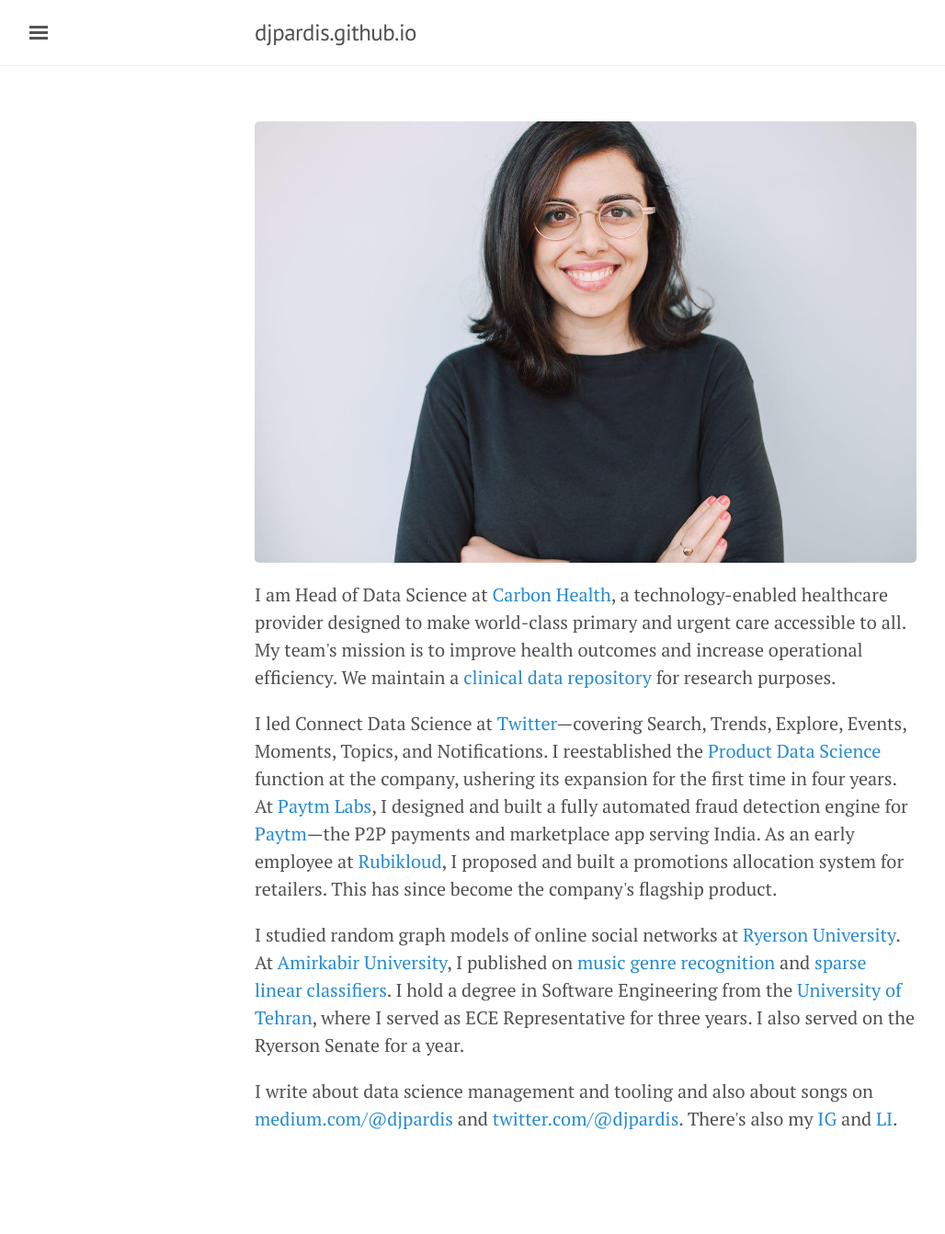
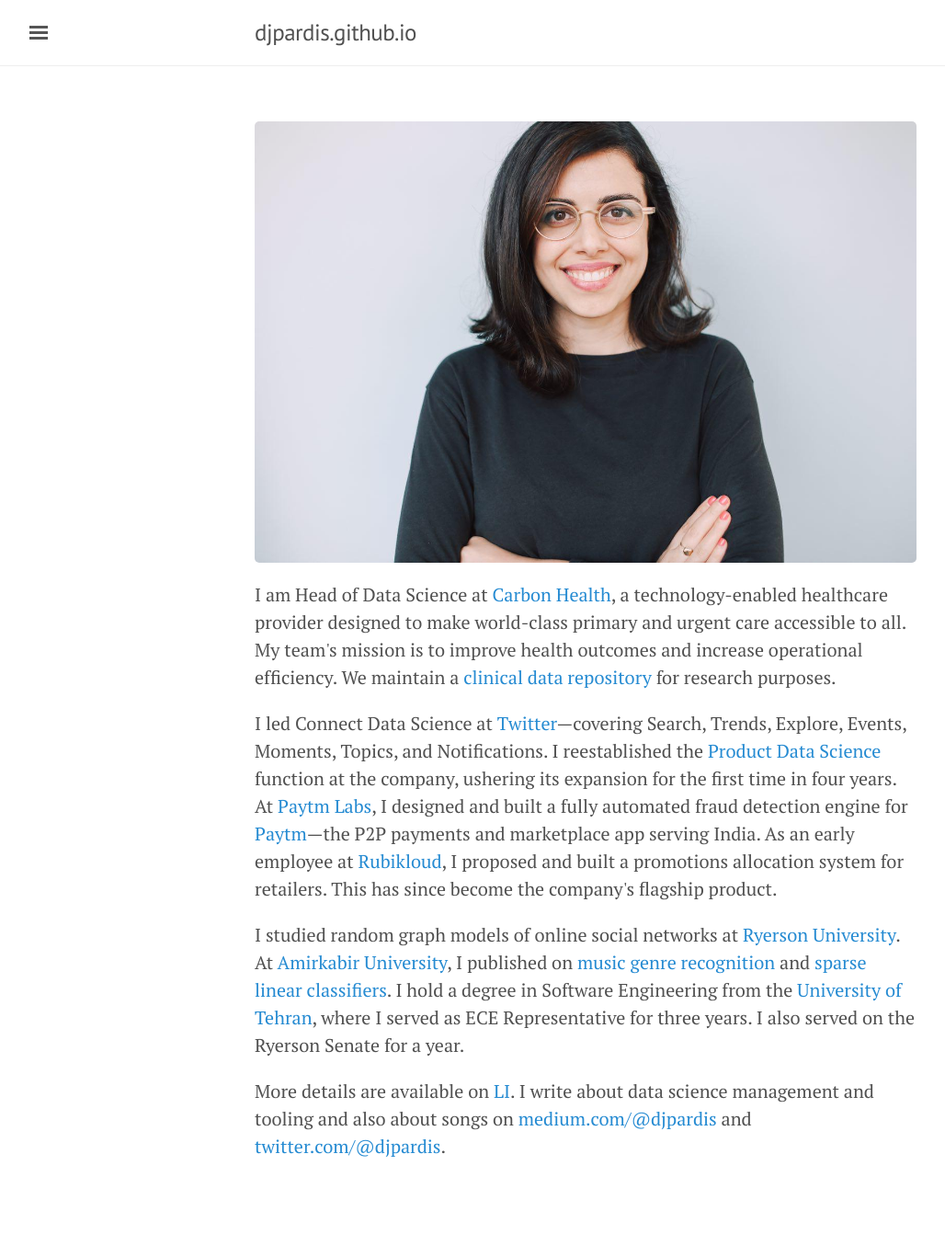
Before and after one commit to djpardis/djpardis.github.io, a Jekyll site: the page built from index.html, in a window 1280 px wide. Shown: the whole page at 92% size, without its empty margins (3-1031 px from the left). Built offline with Jekyll 4.4.1, drawn with Linux system fonts in a browser that asks for light colours; before the commit the page ends 1312 px from its top, so only the background shows below that.

Commit message:
Fixed bio

```diff
--- a/index.html
+++ b/index.html
@@ -21,10 +21,5 @@
 </p>
 
 <p>
-I write about data science management and tooling and also about songs on <a href="https://medium.com/@djpardis" target="_blank">medium.com/@djpardis</a> and <a href="https://twitter.com/@djpardis" target="_blank">twitter.com/@djpardis</a>. There's also my <a href="https://www.instagram.com/djpardis.official/" target="_blank">IG</a> and <a href="https://www.linkedin.com/in/djpardis/" target="_blank">LI</a>.
+More details are available on <a href="https://www.linkedin.com/in/djpardis/" target="_blank">LI</a>. I write about data science management and tooling and also about songs on <a href="https://medium.com/@djpardis" target="_blank">medium.com/@djpardis</a> and <a href="https://twitter.com/@djpardis" target="_blank">twitter.com/@djpardis</a>.
 </p>
-
-<!-- <p>
-Here is a list of past and upcoming talks and panels:
-
-</p> -->
```
